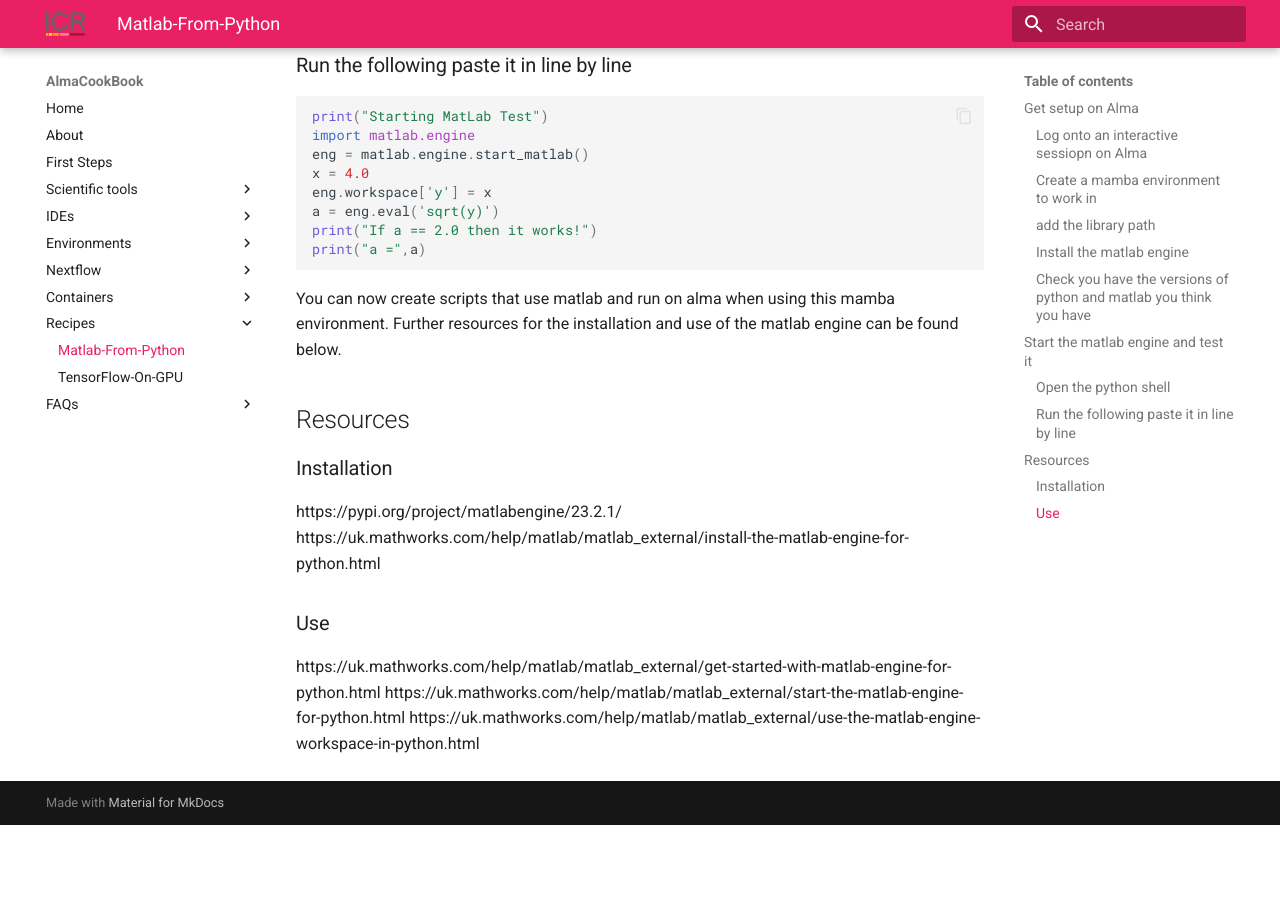
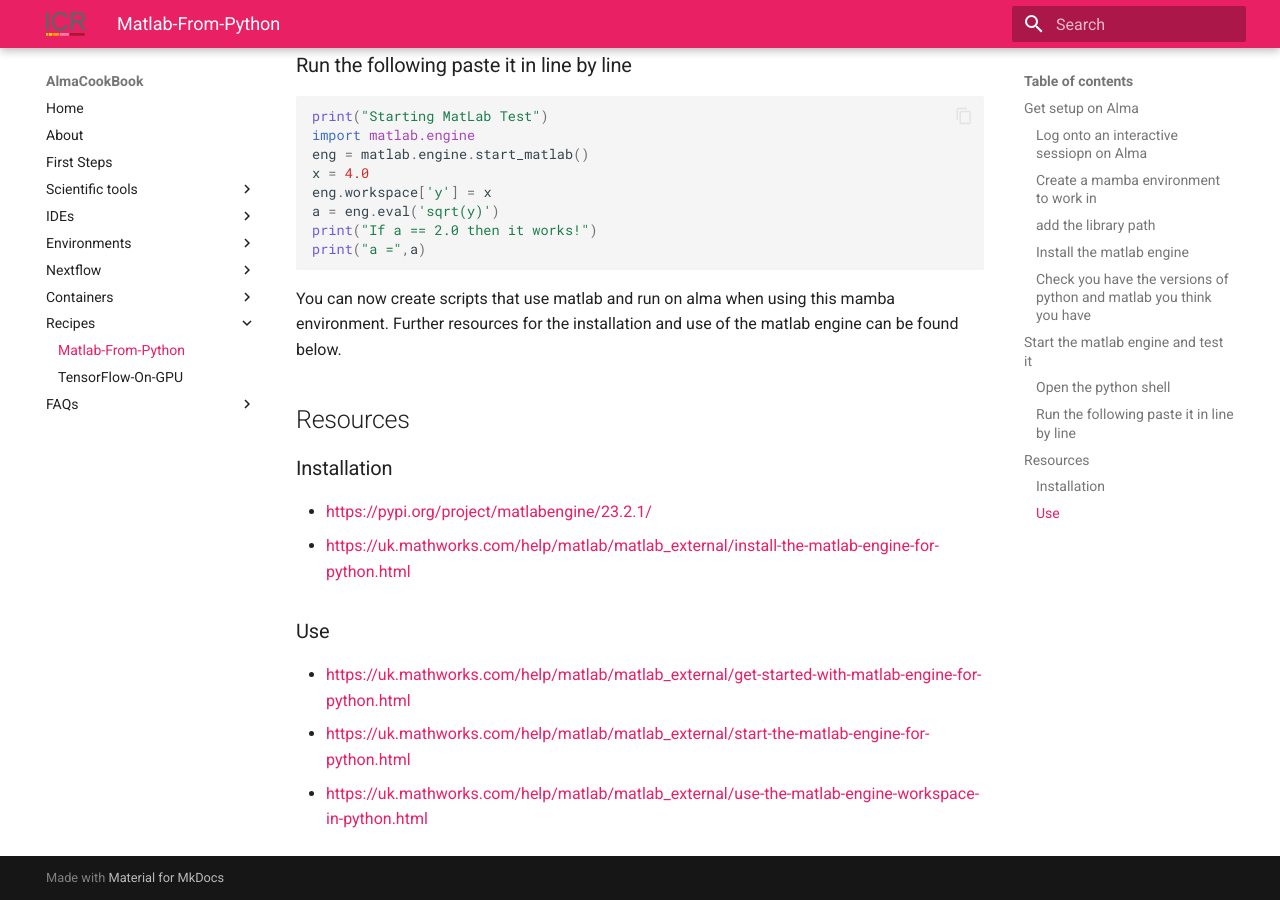
Before and after one commit to AlmaCookBook/AlmaCookBook.github.io, an MkDocs documentation site: the page built from docs/recipes/matlab-python.md, in a window 1280 px wide and 900 px high, scrolled down 1380 px. Built offline with MkDocs 1.6.1 and Material for MkDocs 9.7.7, drawn with Linux system fonts in a browser that asks for light colours; before the commit the page ends 2205 px from its top, so only the background shows below that; some of the changed lines change nothing that is shown.

Commit message:
added links

```diff
--- a/docs/recipes/matlab-python.md
+++ b/docs/recipes/matlab-python.md
@@ -62,9 +62,10 @@
 
 ## Resources
 ### Installation
-https://pypi.org/project/matlabengine/23.2.1/
-https://uk.mathworks.com/help/matlab/matlab_external/install-the-matlab-engine-for-python.html
+- [https://pypi.org/project/matlabengine/23.2.1/](https://pypi.org/project/matlabengine/23.2.1/)
+- [https://uk.mathworks.com/help/matlab/matlab_external/install-the-matlab-engine-for-python.html](https://uk.mathworks.com/help/matlab/matlab_external/install-the-matlab-engine-for-python.html)
+
 ### Use
-https://uk.mathworks.com/help/matlab/matlab_external/get-started-with-matlab-engine-for-python.html
-https://uk.mathworks.com/help/matlab/matlab_external/start-the-matlab-engine-for-python.html
-https://uk.mathworks.com/help/matlab/matlab_external/use-the-matlab-engine-workspace-in-python.html
+- [https://uk.mathworks.com/help/matlab/matlab_external/get-started-with-matlab-engine-for-python.html](https://uk.mathworks.com/help/matlab/matlab_external/get-started-with-matlab-engine-for-python.html)
+- [https://uk.mathworks.com/help/matlab/matlab_external/start-the-matlab-engine-for-python.html](https://uk.mathworks.com/help/matlab/matlab_external/start-the-matlab-engine-for-python.html)
+- [https://uk.mathworks.com/help/matlab/matlab_external/use-the-matlab-engine-workspace-in-python.html](https://uk.mathworks.com/help/matlab/matlab_external/use-the-matlab-engine-workspace-in-python.html)
```
